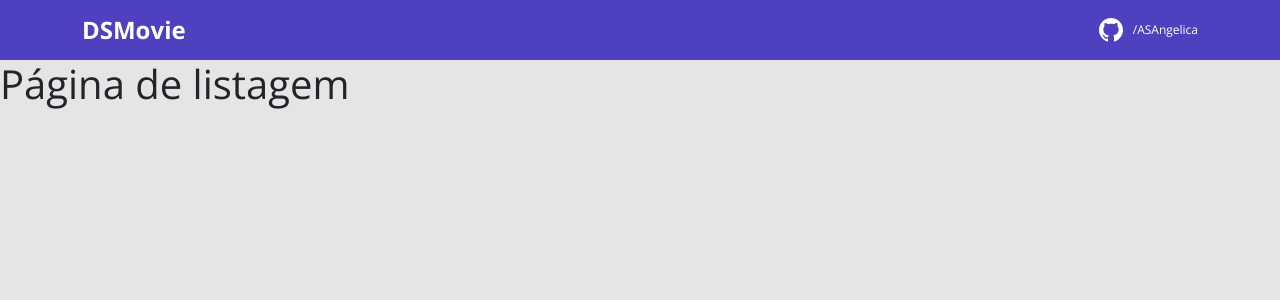
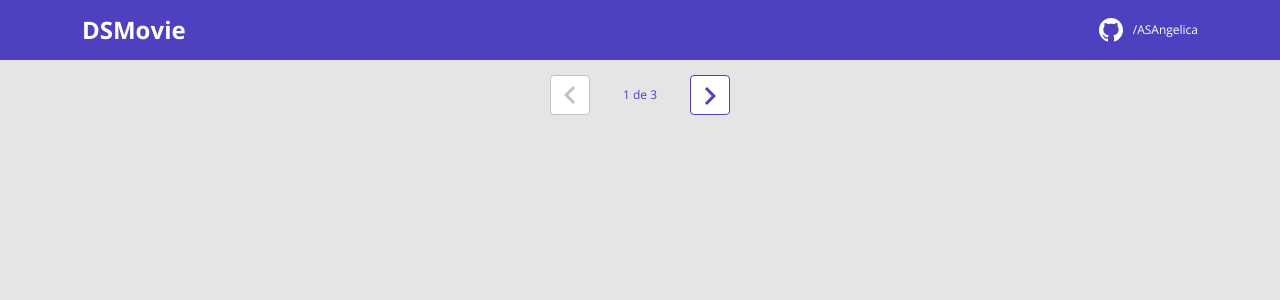
Before and after one commit to ASAngelica/CatalogoFilmes_SpringReact, a React (Create React App) app in the folder frontend/: page / in a window 1280 px wide. Shown: the top 300 px of the page. Built offline with nearby package versions, Linux system fonts and the light colour scheme.

Commit message:
Pagination layout

```diff
--- /dev/null
+++ b/frontend/src/Components/Pagination/index.tsx
@@ -0,0 +1,22 @@
+import {ReactComponent as Arrow} from 'assets/img/arrow.svg';
+import './styles.css';
+
+function Pagination() {
+    return (
+
+        <div className="dsmovie-pagination-container">
+            <div className="dsmovie-pagination-box">
+                <button className="dsmovie-pagination-button" disabled={true} >
+                    <Arrow />
+                </button>
+                <p>{`${1} de ${3}`}</p>
+                <button className="dsmovie-pagination-button" disabled={false} >
+                    <Arrow className="dsmovie-flip-horizontal" />
+                </button>
+            </div>
+        </div>
+
+    );
+}
+
+export default Pagination;
--- /dev/null
+++ b/frontend/src/Components/Pagination/styles.css
@@ -0,0 +1,53 @@
+.dsmovie-pagination-container {
+    padding: 15px 0;
+    display: flex;
+    justify-content: center;
+    align-items: center;
+}
+
+.dsmovie-pagination-box {
+    width: 180px;
+    display: flex;
+    justify-content: space-between;
+    align-items: center;
+}
+
+.dsmovie-pagination-box form {
+    width: 100%;
+    display: flex;
+}
+
+.dsmovie-pagination-button {
+    width: 40px;
+    height: 40px;
+    border-radius: 4px;
+    background-color: #fff;
+    display: flex;
+    justify-content: center;
+    align-items: center;
+    border: 1px solid var(--color-primary);
+    cursor: pointer;
+}
+
+.dsmovie-pagination-button svg {
+    filter: brightness(0) saturate(100%) invert(26%) sepia(19%) saturate(7395%) hue-rotate(234deg) brightness(89%) contrast(92%);
+}
+
+.dsmovie-pagination-button:disabled {
+    border: 1px solid #c2c2c2;
+    cursor: unset;
+}
+
+.dsmovie-pagination-button:disabled svg {
+    filter: none;
+}
+
+.dsmovie-pagination-container p {
+    margin: 0;
+    font-size: 12px;
+    color: var(--color-primary);
+}
+
+.dsmovie-flip-horizontal {
+    transform: rotate(180deg);
+}
--- a/frontend/src/pages/Form/index.tsx
+++ b/frontend/src/pages/Form/index.tsx
@@ -1,7 +1,43 @@
+import './styles.css';
+
+
 function Form(){
 
+    const movie = {
+        id: 1,
+        image: "https://www.themoviedb.org/t/p/w533_and_h300_bestv2/jBJWaqoSCiARWtfV0GlqHrcdidd.jpg",
+        title: "The Witcher",
+        count: 2,
+        score: 4.5
+    };
+
     return(
-        <h1>Página de formulário</h1>
+        <div className="dsmovie-form-container">
+    <img className="dsmovie-movie-card-image" src={movie.image} alt={movie.title} />
+    <div className="dsmovie-card-bottom-container">
+        <h3>{movie.title}</h3>
+        <form className="dsmovie-form">
+            <div className="form-group dsmovie-form-group">
+                <label htmlFor="email">Informe seu email</label>
+                <input type="email" className="form-control" id="email" />
+            </div>
+            <div className="form-group dsmovie-form-group">
+                <label htmlFor="score">Informe sua avaliação</label>
+                <select className="form-control" id="score">
+                    <option>1</option>
+                    <option>2</option>
+                    <option>3</option>
+                    <option>4</option>
+                    <option>5</option>
+                </select>
+            </div>
+            <div className="dsmovie-form-btn-container">
+                <button type="submit" className="btn btn-primary dsmovie-btn">Salvar</button>
+            </div>
+        </form >
+        <button className="btn btn-primary dsmovie-btn mt-3">Cancelar</button>
+    </div >
+</div >
     );
 }
 
--- /dev/null
+++ b/frontend/src/pages/Form/styles.css
@@ -0,0 +1,57 @@
+.dsmovie-form-container {
+    max-width: 480px;
+    margin: 40px auto;
+    padding: 20px;
+}
+
+.dsmovie-form {
+    width: calc(100% - 20px);
+}
+
+.dsmovie-form-group {
+    margin-bottom: 20px;
+}
+
+.dsmovie-form-group label {
+    font-size: 12px;
+    color: #aaa;
+}
+
+.dsmovie-form-btn-container {
+    display: flex;
+    justify-content: center;
+}
+
+.dsmovie-movie-card-image {
+    width: 100%;
+    border-radius: 8px 8px 0 0;
+}
+
+.dsmovie-card-bottom-container {
+    background-color: #fff;
+    display: flex;
+    flex-direction: column;
+    align-items: center;
+    padding: 10px 10px 20px 10px;
+    border-radius: 0 0 8px 8px;
+}
+
+.dsmovie-card-bottom-container h3 {
+    color: #4A4A4A;
+    text-align: center;
+    font-size: 14px;
+    font-weight: 700;
+    margin-bottom: 10px;
+    min-height: 40px;
+}
+
+.dsmovie-btn {
+    background-color: var(--color-primary);
+    font-size: 14px;
+    font-weight: 700;
+    height: 40px;
+    width: 180px;
+    display: flex;
+    align-items: center;
+    justify-content: center;
+}
--- a/frontend/src/pages/Listing/index.tsx
+++ b/frontend/src/pages/Listing/index.tsx
@@ -1,6 +1,10 @@
+import Pagination from "Components/Pagination";
+
 function Listing(){
     return(
-        <h1>Página de listagem</h1>
+
+        <Pagination/>
+
     );
 }
 
```
Also changed, not shown: frontend/src/assets/img/arrow.svg (added).
